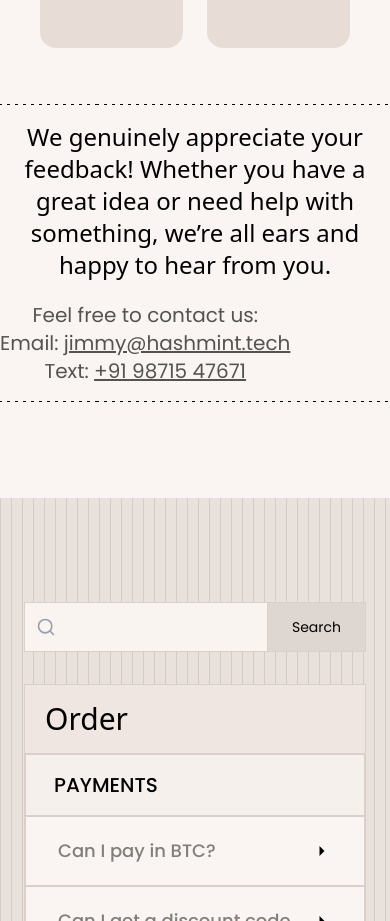
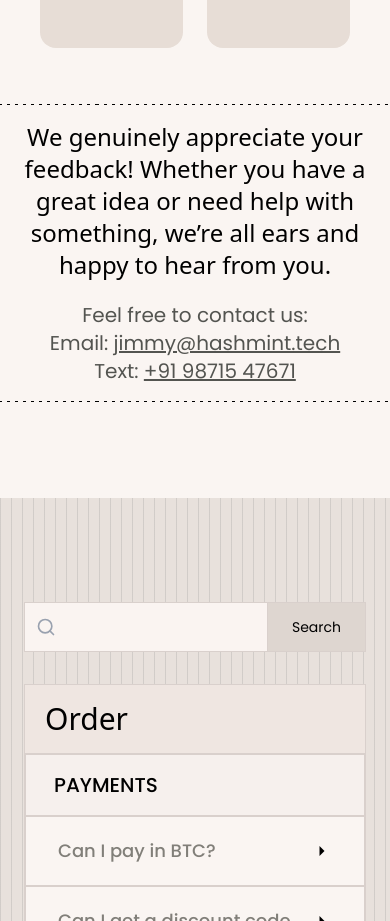
Before and after one commit to BalaAyyappan1/HashMint, a Next.js app: page /faq in a window 390 px wide. Shown: the part 920-1841 px from the top of the page. Built offline with nearby package versions, Linux system fonts and the light colour scheme.

Commit message:
Video carousel changes

```diff
--- a/components/FAQ/Hero.tsx
+++ b/components/FAQ/Hero.tsx
@@ -75,11 +75,11 @@ const Hero = () => {
             }}
           />
 
-          <div className="flex md:flex-row flex-col justify-between space-y-5  items-start md:mt-10 md:mb-10 ">
+          <div className="flex md:flex-row flex-col justify-between space-y-5  md:items-start items-center md:mt-10 md:mb-10 ">
             <div className="text-2xl md:w-[700px] w-full md:px-0 px-4 md:text-start text-center  ">
               We genuinely appreciate your feedback! Whether you have a great idea or need help with something, we’re all ears and happy to hear from you.
             </div>
-            <div className="flex flex-col  md:text-start text-center">
+            <div className="flex flex-col  md:text-start text-center justify-center ">
               <p className="text-xl text-[#535450] font-regular">Feel free to contact us:</p>
               <p className="text-xl text-[#535450] font-regular">Email: <span className='underline'>jimmy@hashmint.tech               </span></p>
               <p className="text-xl text-[#535450] font-regular">Text: <span className='underline'>+91 98715 47671</span></p>
--- a/components/Products/ImageCarousel.tsx
+++ b/components/Products/ImageCarousel.tsx
@@ -92,7 +92,7 @@ const images: ImageItem[] = [
 
 const ImageCarousel: React.FC = () => {
   const scrollRef = useRef<HTMLDivElement>(null);
-  const scrollAmount = 800; // pixels to scroll
+  const scrollAmount = 380; // pixels to scroll
 
   const scrollLeft = () => {
     if (scrollRef.current) {
--- a/components/Products/Specs.tsx
+++ b/components/Products/Specs.tsx
@@ -98,8 +98,8 @@ const Specs = () => {
                   <Image
                     src={src.image}
                     alt={`carousel-${index}`}
-                    width={500}
-                    height ={500}
+                    width={1000}
+                    height ={1000}
                     className="rounded-xl w-[500px] h-[200px]"
                   />
                 </div>
```
